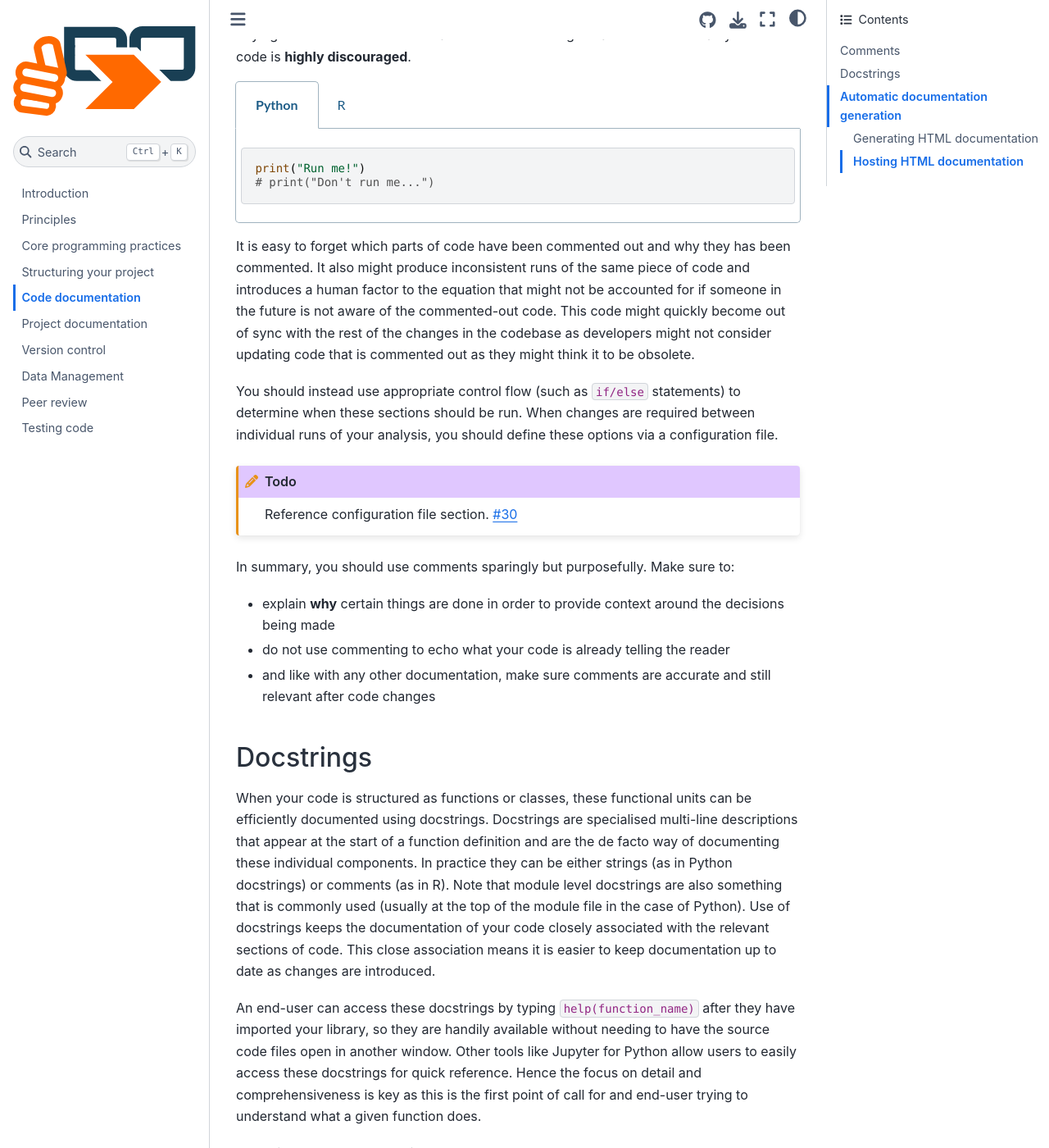
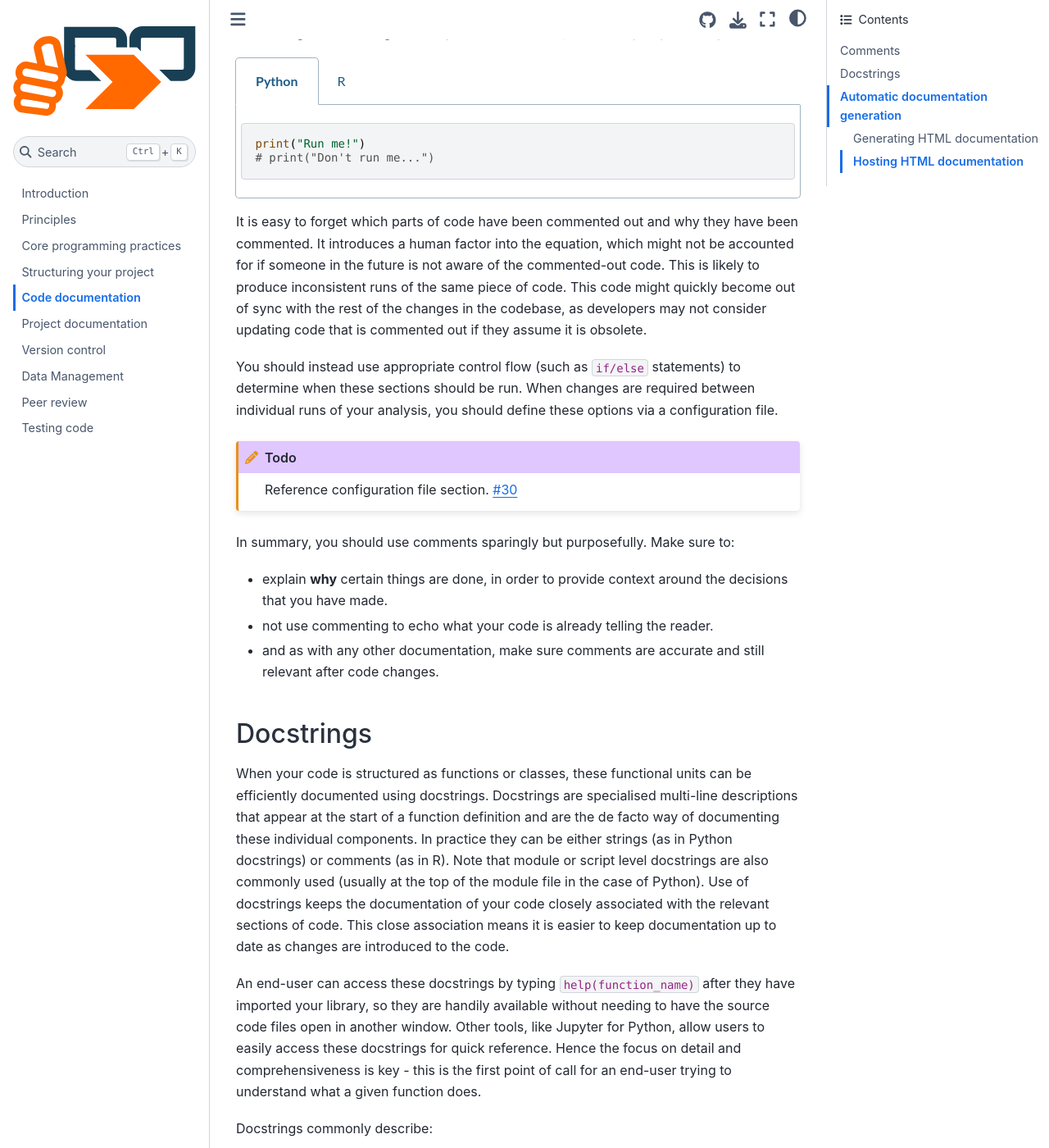
Before and after one commit to best-practice-and-impact/qa-of-code-guidance, a Jupyter Book: the page built from book/code_documentation.md, in a window 1280 px wide and 1400 px high, scrolled down 2876 px. Shown: the whole window at 82% size. Built offline with Jupyter Book 1.0.4 settings and Sphinx 7.4.7 and the Sphinx Book theme 1.1.4, drawn with Linux system fonts in a browser that asks for light colours; some of the changed text lies outside the part shown.

Commit message:
Minor grammatical tweaks

`````diff
--- a/book/code_documentation.md
+++ b/book/code_documentation.md
@@ -14,9 +14,9 @@ Use comments sparingly and with purpose
 
 Comments are lines of text in source code files which typically aren't executed as part of the program. They are small notes or annotations written by those working on the code. Often, they provide context or explain the reasoning behind implementation decisions.
 
-Comments are essential to help those working on the code in the future understand any non-obvious details of the implementation. As such, when it comes to providing relevant and perhaps higher-level documentation to the end consumer on the functionality of your code, there are much more appropriate solutions such as [docstrings](docstrings).
+Comments are essential to help those working on the code in the future to understand any non-obvious details around how and why the code has been written in a particular way. As such, when it comes to providing relevant and perhaps higher-level documentation to the end consumer on the functionality of your code, there are much more appropriate solutions such as [docstrings](docstrings).
 
-Although extremely useful, comments should also be used sparingly. Excessive use of code comments often leads to redundancy and can, ironically, make your code harder to read. It is easy for comments to not be updated as changes are made to the code and outdated, or irrelevant comments can confuse or mislead. Remember - the only point of "truth" is the code that is executed - if the comments are out of date compared to the actual code, it may not be immediately apparent.
+Although extremely useful, comments should be used sparingly. Excessive use of code comments often leads to redundancy and can, ironically, make your code harder to read. It is easy for comments to not be updated as changes are made to the code. Additionally, outdated, or irrelevant comments can confuse or mislead.
 
 ```{note}
 **Remember**: the only point of "truth" is the code that is executed - if the comments are out of date compared to the actual code, it may not be immediately apparent.
@@ -48,23 +48,23 @@ total <- number_1 + number_2
 
 ````
 
-Comments that describe exactly **what** is occurring in the code, as above, are often not necessary. They may be redundant, if [good naming practices](naming) are followed to self-document the steps that occur in your code. For a more detailed description of **what** the code does, the developer can also read more appropriate forms of documentation (see [Docstrings](docstrings) below).
+Comments that describe exactly **what** is occurring in the code, as above, are often not necessary. They may be redundant, if [good naming practices](naming) are followed to self-document the steps that occur in your code. For a more detailed description of **what** the code does, the developer can also read more appropriate forms of documentation (see [docstrings](docstrings) below).
 
-If it is difficult to understand your code without comments, this can indicate that your code is overly complex and might benefit from being refactored into smaller units. That said, sometimes you will be faced with functions and classes that are complex for a reason, however stopping to reflect on why your documentation is so large is a good prompt to consider whether the aforementioned refactoring is in order.
+If it is difficult to understand your code without comments, this can indicate that your code is overly complex and might benefit from being broken down, or 'refactored', into smaller units. That said, sometimes you will be faced with functions and classes that are complex for a reason. Stopping to reflect on why your documentation is so large is a good prompt to consider whether refactoring is in order.
 
 ````{note}
 ```{epigraph}
 Simple is better than complex.
 Complex is better than complicated.
 
-\- Zen of Python
+-- Zen of Python
 ```
-For complex methodologies it is hard to completely eliminate complexity and eventually it will have to 'sit' somewhere. This is natural as real-world problems can be complex. The key is to manage that complexity without adding to it.
+For complex methodologies, it is hard to completely eliminate complexity and it will eventually have to 'sit' somewhere. This is natural, as real-world problems can be complex. The key is to manage that complexity without adding to it.
 ````
 
 Comments can be used more effectively to explain **why** you might have written code in a certain way. For example, you might explain to other analysts and developers why a section of your code doesn't follow standard practices, perhaps because the typical method didn't work. This type of comment can help to clarify your decision-making process, without needing to describe the individual steps taken.
 
-In short: _comments explaining **why** you made programming choices will help your future self and other developers to understand your intentions._
+In short, comments explaining **why** you made programming choices will help your future self and other developers to understand your intentions.
 
 ```{code-block}
 # Tried solution X, but Y worked better because of Z
@@ -77,7 +77,7 @@ In short: _comments explaining **why** you made programming choices will help yo
 # This section of code is commented out because of X
 ```
 
-Comments are sometimes also used to divide long sections of code into sub-sections that relate to their overall functionality. That said, the merit of doing so will depend on the value added. For example, the code below is already fairly self-documenting and therefore adding the section headings does not add too much value.
+Comments are sometimes used to divide long sections of code into sub-sections that relate to their overall functionality. That said, the merit of doing so will depend on the value added. For example, the code below is already fairly self-documenting and therefore adding the section headings does not add much value.
 
 ````{tabs}
 
@@ -117,7 +117,7 @@ write.csv(species_means, "penguin_species_mean_measurements.csv")
 
 ````
 
-Leaving unused code in your scripts makes them more difficult to read and understand as they add visual noise to someone trying to absorb what is written at pace. Furthermore, relying on someone to comment and uncomment things to alter the functionality of the code is **highly discouraged**.
+Leaving unused code in your scripts makes them more difficult to read and understand, as they add visual noise to anyone trying to understand your code at pace. Furthermore, relying on someone to comment and uncomment things to alter the functionality of the code is **highly discouraged**. Doing so reduces the reproducibility of your analysis.
 
 ````{tabs}
 
@@ -132,8 +132,7 @@ print("Run me!")
 
 ````
 
-It is easy to forget which parts of code have been commented out and why they has been commented. It also might produce inconsistent runs of the same piece of code
-and introduces a human factor to the equation that might not be accounted for if someone in the future is not aware of the commented-out code. This code might quickly become out of sync with the rest of the changes in the codebase as developers might not consider updating code that is commented out as they might think it to be obsolete.
+It is easy to forget which parts of code have been commented out and why they have been commented. It introduces a human factor into the equation, which might not be accounted for if someone in the future is not aware of the commented-out code. This is likely to produce inconsistent runs of the same piece of code. This code might quickly become out of sync with the rest of the changes in the codebase, as developers may not consider updating code that is commented out if they assume it is obsolete.
 
 You should instead use appropriate control flow (such as `if/else` statements) to determine when these sections should be run. When changes are required between individual runs of your analysis, you should define these options via a configuration file.
 
@@ -144,17 +143,16 @@ Reference configuration file section.
 
 In summary, you should use comments sparingly but purposefully. Make sure to:
 
-- explain **why** certain things are done in order to provide context around the decisions being made
-- do not use commenting to echo what your code is already telling the reader
-- and like with any other documentation, make sure comments are accurate and still relevant after code changes
+- explain **why** certain things are done, in order to provide context around the decisions that you have made.
+- not use commenting to echo what your code is already telling the reader.
+- and as with any other documentation, make sure comments are accurate and still relevant after code changes.
 
 (docstrings)=
-
 ## Docstrings
 
-When your code is structured as functions or classes, these functional units can be efficiently documented using docstrings. Docstrings are specialised multi-line descriptions that appear at the start of a function definition and are the de facto way of documenting these individual components. In practice they can be either strings (as in Python docstrings) or comments (as in R). Note that module level docstrings are also something that is commonly used (usually at the top of the module file in the case of Python). Use of docstrings keeps the documentation of your code closely associated with the relevant sections of code. This close association means it is easier to keep documentation up to date as changes are introduced.
+When your code is structured as functions or classes, these functional units can be efficiently documented using docstrings. Docstrings are specialised multi-line descriptions that appear at the start of a function definition and are the de facto way of documenting these individual components. In practice they can be either strings (as in Python docstrings) or comments (as in R). Note that module or script level docstrings are also commonly used (usually at the top of the module file in the case of Python). Use of docstrings keeps the documentation of your code closely associated with the relevant sections of code. This close association means it is easier to keep documentation up to date as changes are introduced to the code.
 
-An end-user can access these docstrings by typing `help(function_name)` after they have imported your library, so they are handily available without needing to have the source code files open in another window. Other tools like Jupyter for Python allow users to easily access these docstrings for quick reference. Hence the focus on detail and comprehensiveness is key as this is the first point of call for and end-user trying to understand what a given function does.
+An end-user can access these docstrings by typing `help(function_name)` after they have imported your library, so they are handily available without needing to have the source code files open in another window. Other tools, like Jupyter for Python, allow users to easily access these docstrings for quick reference. Hence the focus on detail and comprehensiveness is key - this is the first point of call for an end-user trying to understand what a given function does.
 
 Docstrings commonly describe:
 
@@ -237,18 +235,18 @@ add_to_each <- function(numbers, add) {
 
 In this example, the function docstring starts with a brief description. It then lists the parameters that our function takes, along with the suggested type for each parameter and a brief description of what they control. It also tells us that the function will raise an error if the wrong type is provided for the first parameter. Note that the listed errors are the errors that are expected by the writer of the documentation, other unexpected issues can still occur if the function is not properly tested and will not be signposted in the docstring. Then there is a description of the object that is returned from the function, followed by an example of the functions use. Finally, it references a similar related function that might be of interest to the end-user.
 
-You might find that writing function, class or package descriptions prior to writing their code helps you to focus on the task at hand. The documentation should be a specification of what the code is expected to do. As documentation tends to be user-focussed, this approach helps you to keep the user's needs in mind when developing code and provide a quick reference when more information on its capabilities are required.
+You might find that writing function, class or package descriptions prior to writing their code helps you to focus on the task at hand. The documentation should be a specification of what the code is expected to do. As documentation tends to be user-focussed, this approach helps you to keep the user's needs in mind when developing code and provides a quick reference when more information on its capabilities are required.
 
-Lastly, perhaps one of the key things to remember when writing docstrings is to **keep them up to date**. If these crucial bits of information start to lag behind the functionality of the code or no longer represent what the code actually does, the end-user will be misled and this might lead to various issues ranging from wasted time to serious methodological implications.
+Lastly, perhaps one of the key things to remember when writing docstrings is to **keep them up to date**. If these crucial bits of information no longer represent what the code actually does, the end-user will be misled. This might lead to various issues ranging from wasted time to serious methodological implications.
 
-Therefore, write these docstrings early, preferably as you go along or even beforehand when you have a clear idea of what you want to implement and make sure to update them as you change the functionality of the function. It is a good habit to develop for a professional working code in some capacity.
+Therefore, write these docstrings early, preferably as you go along or even beforehand when you have a clear idea of what you want to implement. Make sure to update them as you change the functionality of the code. Good function or class level documentation is a good habit to develop for writing professional working code.
 
 ```{note}
 **Docstrings conventions and styles**
 
-The Python example above follows the [numpydocs style](https://numpydoc.readthedocs.io/en/latest/format.html) and is a common sight when using the `numpy` python package. However, there are various other standards such as the Google style guide for docstrings as well as official [docstring specification for Python](https://www.python.org/dev/peps/pep-0257/). The R example uses the [roxygen2 package](https://cran.r-project.org/web/packages/roxygen2/vignettes/roxygen2.html) and follows the [tidyverse style guide](https://style.tidyverse.org/documentation.html).
+The Python example above follows the [numpydocs style](https://numpydoc.readthedocs.io/en/latest/format.html) and is a common sight when using the `numpy` python package. However, there are various other standards such as [the Google style guides for docstrings](https://google.github.io/styleguide/) as well as official [docstring specification for Python](https://www.python.org/dev/peps/pep-0257/). The R example uses the [roxygen2 package](https://cran.r-project.org/web/packages/roxygen2/vignettes/roxygen2.html) and follows the [tidyverse style guide](https://style.tidyverse.org/documentation.html).
 
-In general, the core idea is `consistency`. Whatever alterations to these conventions are in use for your particular area, it is much more important to keep them up to date and consistent across people than the choice of style guide. However, as you will see in the section on [generating documentation](generating_docs), having a well-known standard in place helps you find tools that can generate nice and hostable documentation automatically.
+In general, the core idea behind style is **consistency**. Whatever alterations to these conventions are in use for your particular area, it is much more important to keep them up to date and consistent between your collaborators than the exact choice of a style guide. However, as you will see in the section on [generating documentation](generating_docs), having a well-known standard in place helps you to find tools that can generate nice and hostable documentation automatically.
 
 Other useful resources include:
 
@@ -257,28 +255,27 @@ Other useful resources include:
 ```
 
 (generating_docs)=
-
 ## Automatic documentation generation
 
-This section does not describe a tool that writes your documentation for you. It does, however, describe tools that automate generation of searchable, user-friendly HTML documentation that can really provide a great user experience for end-users. Accurate, up to date and well accessible documentation is one of the cornerstones of well-adopted, open-source packages.
+This section does not describe a tool that writes your documentation for you. It does, however, describe tools that automate generation of searchable, user-friendly HTML documentation that can really provide a great user experience for end-users. Accurate, up to date and accessible documentation is one of the cornerstones of well-adopted, open-source packages.
 
-Perhaps it is worth reflecting on truly how much we use well-rendered documentation for our favourite programming packages and how much harder it would be to adopt these packages to solve hard programming problems if they were not well-documented and the documentation was not easily accessible.
+Perhaps it is worth reflecting on truly how much we use well-rendered documentation for our favourite programming packages. It would be much harder it to adopt these packages to solve hard programming problems if they were not well-documented and their documentation was not easily accessible.
 
-The information presented in this section seeks inform you how you can take the well-crafted [docstrings](docstrings) and turn them into more widely accessible hosted documentation.
+The information presented in this section seeks inform you of how you can take your well-crafted [docstrings](docstrings) and turn them into more widely accessible hosted documentation.
 
 ### Generating HTML documentation
 
 #### Python
 
-For Python, we recommend the Python package [`sphinx`](https://www.sphinx-doc.org/en/master/) for generating HTML documentation. Sphinx primarily uses the [reStructuredText](https://docutils.sourceforge.io/docs/user/rst/quickstart.html) markup language similar to `markdown`. That said, for those more familiar with `markdown` and in teams/environments where learning a new markup language is not a top priority, `sphinx` can be extended to also support [markdown](https://www.sphinx-doc.org/en/master/usage/markdown.html).
+For Python, we recommend the Python package [`sphinx`](https://www.sphinx-doc.org/en/master/) for generating HTML documentation. Sphinx primarily uses the [`reStructuredText`](https://docutils.sourceforge.io/docs/user/rst/quickstart.html) markup language, which is similar to `markdown`. That said, for those more familiar with `markdown` and in teams/environments where learning a new markup language is not a top priority, [`sphinx` can be extended to also support `markdown`](https://www.sphinx-doc.org/en/master/usage/markdown.html).
 
-Sphinx supports code highlighting for multiple programming languages within a project, however, other tools may be required to automatically collate documentation from code in languages other than Python which are not provided in this section.
+Sphinx supports code highlighting for multiple programming languages within a project, however, other tools may be required to automatically collate documentation from code in languages other than Python. These are not addressed here.
 
-Sphinx also supports theming and there are a [myriad of themes](https://www.writethedocs.org/guide/tools/sphinx-themes/) available out of the box, however, with a little bit of extra time you can develop and adapt the existing themes into a custom theme suitable for your area.
+Sphinx also supports theming, with a [myriad of themes](https://www.writethedocs.org/guide/tools/sphinx-themes/) available out of the box. With a little bit of extra time you can even develop and adapt the existing themes into a custom theme suitable for your work.
 
-As well as theming support, `sphinx` allows users to develop extensions that extend its functionality. See [this link](https://github.com/yoloseem/awesome-sphinxdoc) for a list of useful ways to extend the functionality of `sphinx` to suit your needs.
+As well as theming support, `sphinx` allows users to develop extensions that extend its functionality. This GitHub repository provides a list of [useful ways to extend the functionality of `sphinx`](https://github.com/yoloseem/awesome-sphinxdoc) to suit your needs.
 
-To illustrate how this can be extremely useful, we will introduce the [doctest extension](https://www.sphinx-doc.org/en/master/usage/extensions/doctest.html). It searches your existing docstrings for the `Examples` section and runs all snippets of code that it thinks are `examples`. This means that you can ensure that your examples written in the documentation run to completion. Although this isn't a complete testing solution and one is still required for further peace of mind, you can spot a whole slew of issue stemming from potentially out of date documentation and examples that no longer apply as the code was fundamentally altered.
+To illustrate how this can be extremely useful, we will introduce the [doctest extension](https://www.sphinx-doc.org/en/master/usage/extensions/doctest.html). It searches your existing docstrings for the `Examples` section and runs all of the included snippets of code, warning you if they do not run successfully. This means that you can ensure that your examples written in the documentation run to completion. Although this replace thorough code testing testing, it may help you to can spot a whole slew of issue stemming from potentially out of date documentation and examples that no longer apply when the code has been fundamentally altered.
 
 #### R
 
@@ -288,9 +285,8 @@ The [package's website](https://pkgdown.r-lib.org/) and [its source code](https:
 
 ### Hosting HTML documentation
 
-Once built, the HTML files containing your documentation can be opened in any browser. Usually this means looking for an `index.html` file in the output directory and opening it with any recent browser. This is good for local usage, however in-order to make the end-user experience easier and remove the need to browse the files looking for `index.html`, it is wise to host this documentation somewhere where it will be publicly available.
+Once built, the HTML files containing your documentation can be opened in any browser. Usually this means looking for an `index.html` file in the output directory and opening it with your browser. This is sufficient for local usage, however, in order to improve the end-user experience and remove the need to browse the files looking for `index.html`, it is wise to host this documentation somewhere where it will be publicly available.
 
-Your version control platform might support hosting web pages already. GitHub provides this hosting via [GitHub Pages](https://pages.github.com/) and is able to host not only documentation, but any web page virtually for free.
-In many cases, you may be able to automatically update your hosted documentation using [CI](continuous-integration) practices.
+Your version control platform might support hosting web pages already. GitHub provides this hosting via [GitHub Pages](https://pages.github.com/) and is able to host not only documentation, but any web page virtually for free. The book that you're reading right now is hosted in this way. In many cases, you may also be able to automatically update your hosted documentation using [CI](continuous-integration) practices.
 
-[Read the docs](https://readthedocs.org/) is a community-funded project that provides hosting for open source projects and is also a great place to host any rendered documentation.
+[Read the docs](https://readthedocs.org/) is a community-funded project that provides hosting for open source projects and is a great place to host any rendered documentation.
`````
Also changed, not shown: other parts of book/code_documentation.md (+1 -1 lines).
